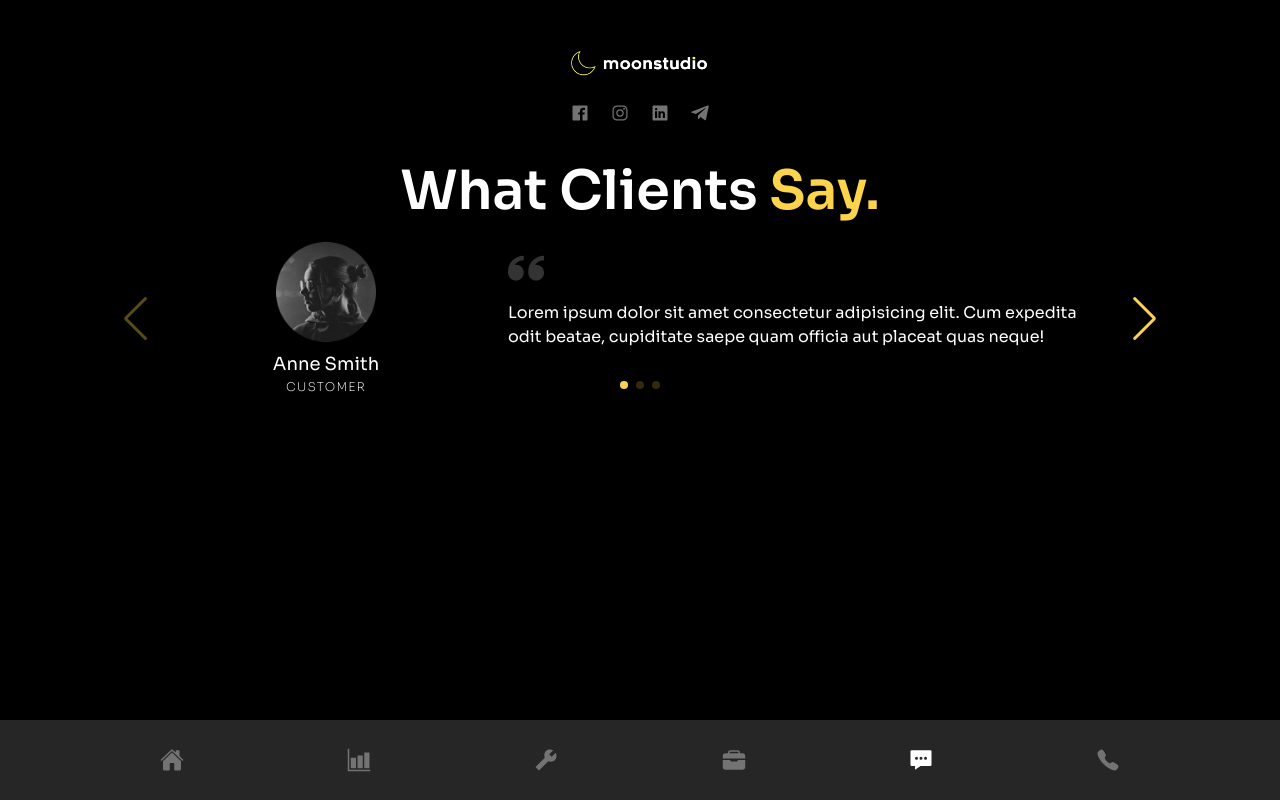
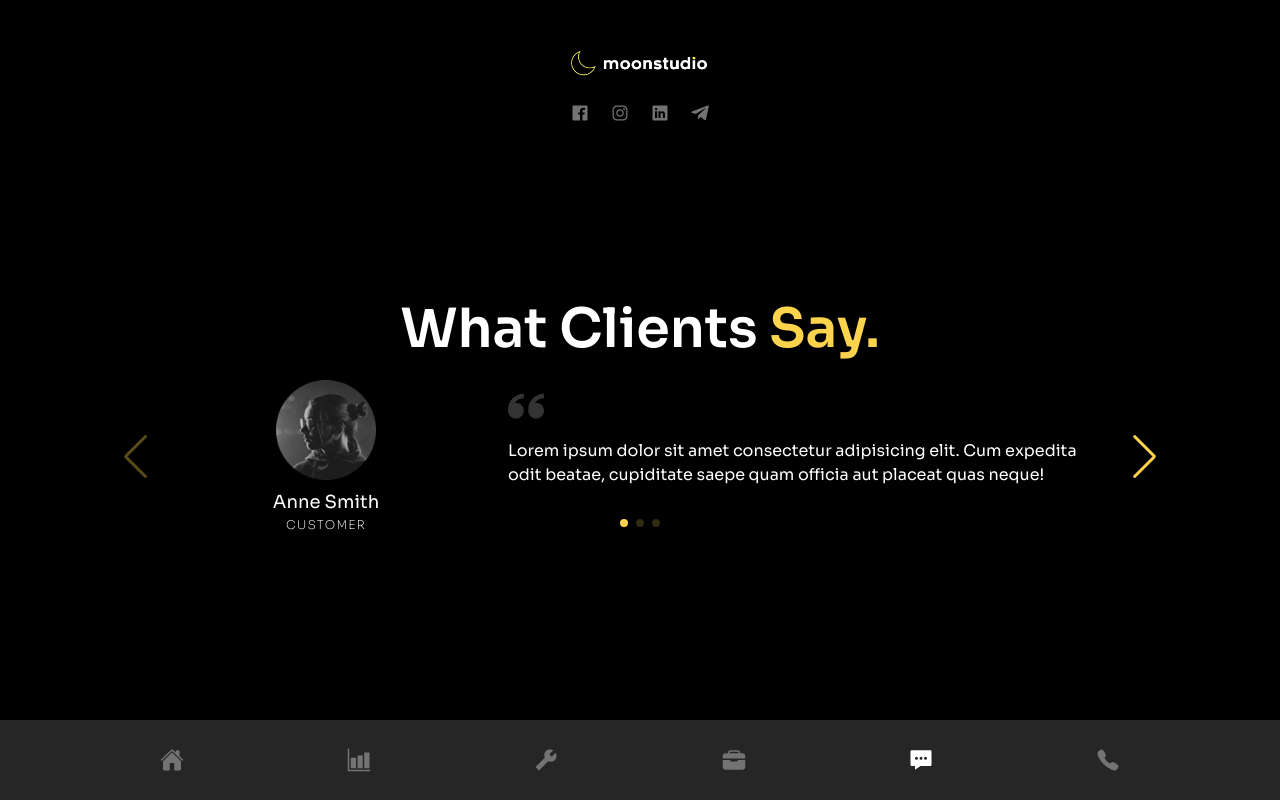
Before and after one commit to AlinaDemchenko/moon_studio, a Next.js app: page /testimonials in a window 1280 px wide. Built offline with nearby package versions, Linux system fonts and the light colour scheme.

Commit message:
placement fixed

```diff
--- a/app/contacts/page.jsx
+++ b/app/contacts/page.jsx
@@ -24,8 +24,8 @@ function Contacts() {
   return (
     <main className="page-padding-y py-32 h-full overflow-hidden lg:pt-36 lg:pb-28">
             <Galaxy />
-      <div className="page-padding-x mx-auto max-sm:px-3 text-center xl:text-left xl:flex items-center justify-center h-full overflow-y-scroll">
-        <div className="flex flex-col w-full h-full xl:h-fit max-w-[700px]">
+      <div className="page-padding-x mx-auto max-sm:px-3 text-center xl:text-left md:flex items-center justify-center h-full overflow-y-scroll">
+        <div className="flex flex-col w-full h-full md:h-fit max-w-[700px]">
           <motion.h1
             variants={fadeIn("up", 0.2)}
             initial="hidden"
--- a/app/testimonials/page.jsx
+++ b/app/testimonials/page.jsx
@@ -7,7 +7,7 @@ import { fadeIn } from "@/variants";
 function Testimonials() {
   return (
     <main className="h-full py-28 md:py-32 text-center overflow-hidden">
-      <div className="page-container pt-0 md:pt-7 mx-auto h-full xl:flex flex-col justify-center max-xl:overflow-y-scroll">
+      <div className="page-container pt-0 md:pt-7 mx-auto h-full md:flex flex-col justify-center max-xl:overflow-y-scroll">
         <motion.h1 className="secondary-title xl:mb-0" variants={fadeIn("up", 0.2)} initial="hidden" animate="show" exit="hidden">
           What Clients<span className="text-amber-300"> Say.</span>
         </motion.h1>
```
